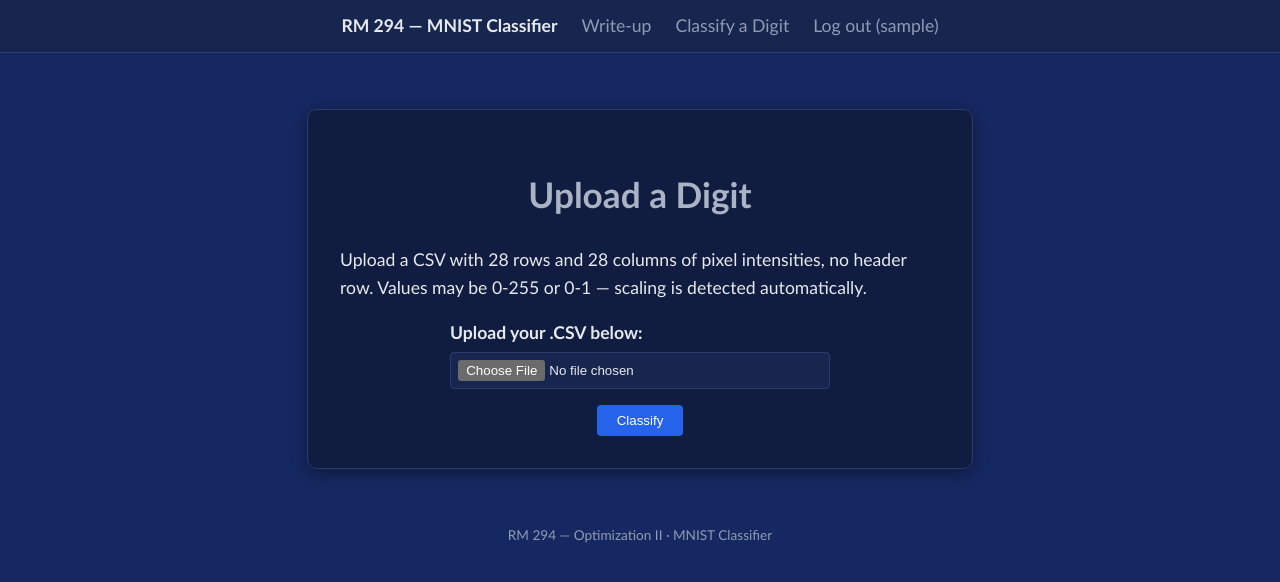
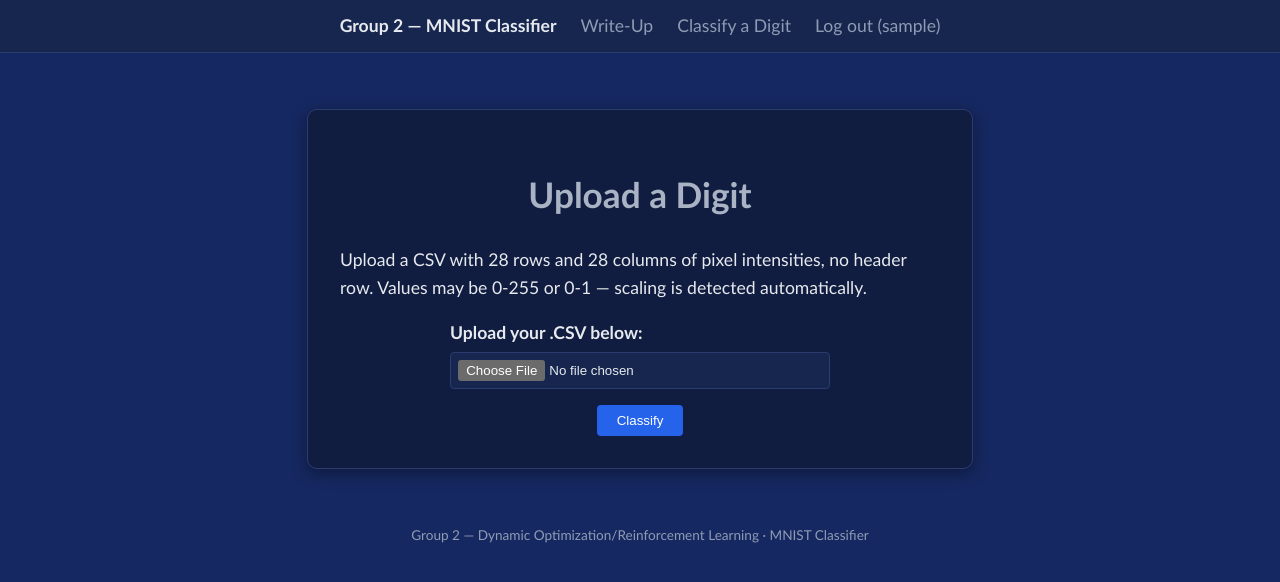
Before and after one commit to MSBASharks/mnist-classifier-webapp, a Django app: page /classify/ in a window 1280 px wide. Shown: the top 582 px of the page. Run offline with Django 5.2, Linux system fonts and the light colour scheme; the visitor is signed in with stand-in values (Sample User, id 1).

Commit message:
Update base.html

```diff
--- a/classifier/templates/classifier/base.html
+++ b/classifier/templates/classifier/base.html
@@ -10,9 +10,9 @@
 </head>
 <body>
     <nav class="topnav">
-        <span class="brand">RM 294 — MNIST Classifier</span>
+        <span class="brand">Group 2 — MNIST Classifier</span>
         {% if user.is_authenticated %}
-            <a href="{% url 'writeup' %}">Write-up</a>
+            <a href="{% url 'writeup' %}">Write-Up</a>
             <a href="{% url 'classify' %}">Classify a Digit</a>
             <a href="{% url 'logout' %}">Log out ({{ user.username }})</a>
         {% endif %}
@@ -29,7 +29,7 @@
     </main>
 
     <footer class="footer">
-        RM 294 — Optimization II · MNIST Classifier
+        Group 2 — Dynamic Optimization/Reinforcement Learning · MNIST Classifier
     </footer>
 </body>
 </html>
```
